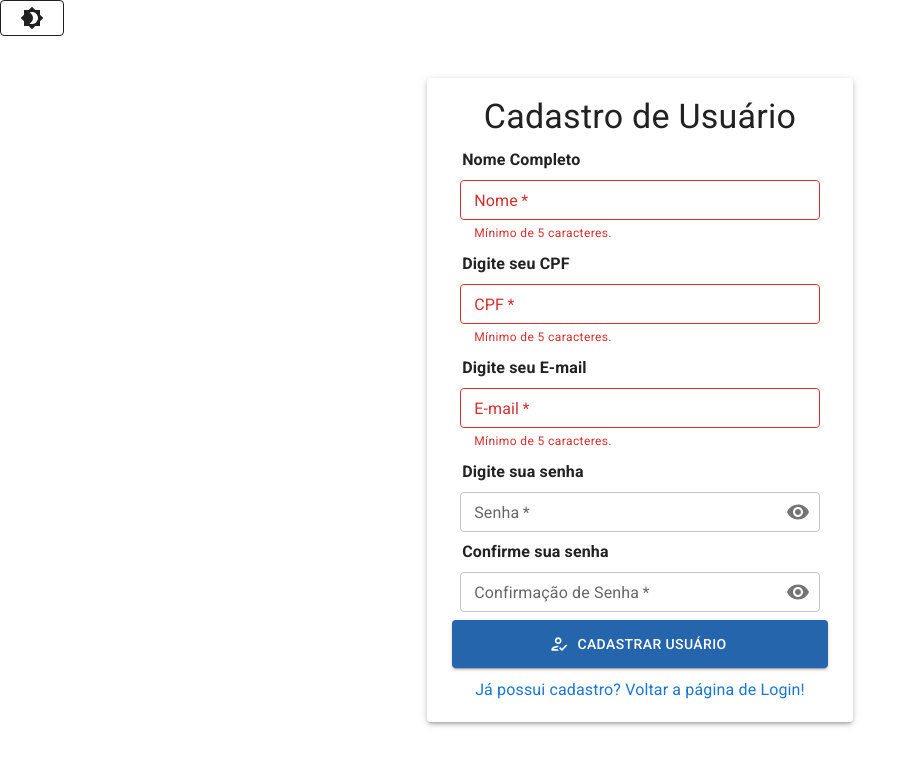
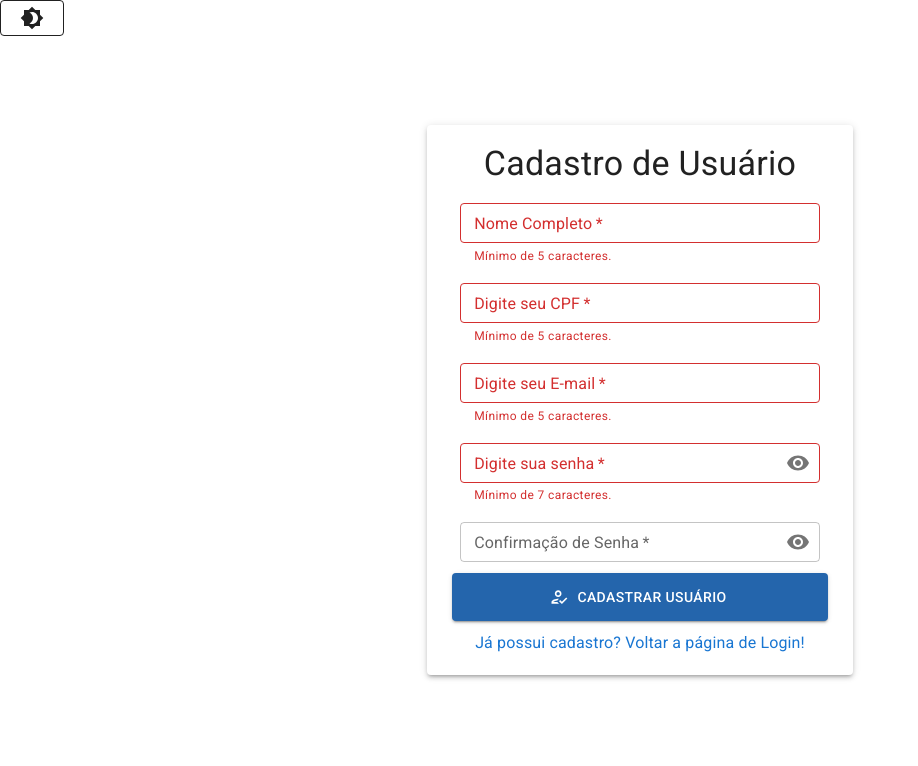
Before and after one commit to Andreloren/Note-System, a React (Vite) app: page /cadastro in a window 1280 px wide. Shown: the top 766 px of the page, without its empty margins (0-918 px from the left). Built offline with nearby package versions, Linux system fonts and the light colour scheme.

Commit message:
Validações de campos/Inicio Mask

```diff
--- a/package.json
+++ b/package.json
@@ -23,6 +23,7 @@
     "react-input-mask": "^2.0.4",
     "react-redux": "^8.0.4",
     "react-router-dom": "^6.4.1",
+    "react-text-mask": "^5.5.0",
     "redux-devtools-extension": "^2.13.9",
     "styled-components": "^5.3.6"
   },
@@ -30,6 +31,7 @@
     "@types/react": "^18.0.17",
     "@types/react-dom": "^18.0.6",
     "@types/react-input-mask": "^3.0.1",
+    "@types/react-text-mask": "^5.4.11",
     "@vitejs/plugin-react": "^2.1.0",
     "typescript": "^4.6.4",
     "vite": "^3.1.0"
--- a/src/page/cadastro/Cadastro.tsx
+++ b/src/page/cadastro/Cadastro.tsx
@@ -37,12 +37,15 @@ export const Cadastro: React.FC = () => {
   const [emailValido, setEmailValido] = useState(false);
 
   const [senha, setSenha] = useState("");
-  const [repsenha, setRepSenha] = useState("");
+  const [repSenha, setRepSenha] = useState("");
   const [senhaValido, setSenhaValido] = useState(false);
+  const [senhaRepValido, setSenhaRepValido] = useState(false);
 
-  const [mensagemNome, setMensagemNome] = useState("Mínimo de 5 letras");
-  const [mensagemCpf, setMensagemCpf] = useState("Mínimo de 5 letras");
-  const [mensagemEmail, setMensagemEmail] = useState("Mínimo de 5 letras");
+  const [mensagemNome, setMensagemNome] = useState("");
+  const [mensagemCpf, setMensagemCpf] = useState("");
+  const [mensagemEmail, setMensagemEmail] = useState("");
+  const [mensagemSenha, setMensagemSenha] = useState("");
+  const [mensagemRepSenha, setMensagemRepSenha] = useState("");
 
   const navigate = useNavigate();
 
@@ -80,21 +83,41 @@ export const Cadastro: React.FC = () => {
     }
   }, [email]);
 
+  useEffect(() => {
+    if (!senha || senha.length < 7) {
+      setSenhaValido(false);
+      setMensagemSenha("Mínimo de 7 caracteres.");
+    } else {
+      setSenhaValido(true);
+      setMensagemSenha("");
+    }
+  }, [senha]);
+
+  useEffect(() => {
+    if (senha !== repSenha) {
+      setSenhaRepValido(false);
+      setMensagemRepSenha("Senhas não conferem");
+    } else {
+      setSenhaRepValido(true);
+      setMensagemRepSenha("");
+    }
+  }, [repSenha]);
+
   const handleChange = (value: string, key: label) => {
     switch (key) {
-      case "Nome":
+      case "Nome Completo":
         setNome(value);
         break;
 
-      case "CPF":
+      case "Digite seu CPF":
         setCpf(value);
         break;
 
-      case "E-mail":
+      case "Digite seu E-mail":
         setEmail(value);
         break;
 
-      case "Senha":
+      case "Digite sua senha":
         setSenha(value);
         break;
 
@@ -116,12 +139,11 @@ export const Cadastro: React.FC = () => {
           sx={{ mx: 3, mt: 1 }}
         />
         <Box sx={formBoxStyledCad}>
-          <Label htmlFor="nome" texto="Nome Completo"></Label>
           <Input
             obrigatorio={true}
             error={!nomeValido}
             alturaInput="small"
-            placeholder="Nome"
+            placeholder="Nome Completo"
             valor={nome}
             textoAjuda={mensagemNome}
             cor="primary"
@@ -131,12 +153,12 @@ export const Cadastro: React.FC = () => {
             meuOnChange={handleChange}
             digitacaoMaxima={{ maxLength: 35 }}
           />
-          <Label htmlFor="cpf" texto="Digite seu CPF"></Label>
+
           <Input
             obrigatorio={true}
             error={!cpfValido}
             alturaInput="small"
-            placeholder="CPF"
+            placeholder="Digite seu CPF"
             valor={cpf}
             textoAjuda={mensagemCpf}
             cor="primary"
@@ -146,12 +168,12 @@ export const Cadastro: React.FC = () => {
             meuOnChange={handleChange}
             digitacaoMaxima={{ maxLength: 11 }}
           />
-          <Label htmlFor="email" texto="Digite seu E-mail"></Label>
+
           <Input
             obrigatorio={true}
             error={!emailValido}
             alturaInput="small"
-            placeholder="E-mail"
+            placeholder="Digite seu E-mail"
             valor={email}
             textoAjuda={mensagemEmail}
             cor="primary"
@@ -161,31 +183,35 @@ export const Cadastro: React.FC = () => {
             meuOnChange={handleChange}
             digitacaoMaxima={{ maxLength: 33 }}
           />
-          <Label htmlFor="senha" texto="Digite sua senha"></Label>
+
           <InputSenha
             obrigatorio={true}
             sizeInput="small"
             valor={senha}
             sizeLabel="small"
             cor="primary"
-            placeholder="Senha"
+            placeholder="Digite sua senha"
             comprimentoInput="40ch"
             identificador="outlined-adornment-password"
             meuOnChange={handleChange}
             digitacaoMaxima={{ maxLength: 10 }}
+            error={!senhaValido}
+            texto={mensagemSenha}
           />
-          <Label htmlFor="repSenha" texto="Confirme sua senha"></Label>
+
           <InputSenha
             obrigatorio={true}
             sizeInput="small"
             sizeLabel="small"
             cor="primary"
-            valor={repsenha}
+            valor={repSenha}
             placeholder="Confirmação de Senha"
             comprimentoInput="40ch"
             identificador="outlined-adornment-password"
             meuOnChange={handleChange}
             digitacaoMaxima={{ maxLength: 10 }}
+            error={!senhaRepValido}
+            texto={mensagemRepSenha}
           />
           <Button
             iconButton={<HowToRegOutlinedIcon />}
--- a/src/page/login/Login.tsx
+++ b/src/page/login/Login.tsx
@@ -12,7 +12,6 @@ import {
   formBoxStyledLog,
 } from "../../shared/components/login/LoginStyled";
 import { InputSenha, Input } from "../../shared/components/inputs/Input";
-import { Label } from "../../shared/components/label/Label";
 import { Button } from "../../shared/components/button/Button";
 import { buttonStyled } from "../../shared/components/button/ButtonStyled";
 import { Link } from "../../shared/components/footer/Footer";
@@ -28,6 +27,12 @@ export const Login: React.FC = () => {
   const navigate = useNavigate();
   const [cpf, setCpf] = useState("");
   const [senha, setSenha] = useState("");
+
+  const [mensagemCpf, setMensagemCpf] = useState("");
+  const [mensagemSenha, setMensagemSenha] = useState("");
+  const [senhaValido, setSenhaValido] = useState(false);
+  const [cpfValido, setcpfValido] = useState(false);
+
   const [usuarios, setUsuarios] = useState<UserLog[]>(
     JSON.parse(localStorage.getItem("usuarios") ?? "[]")
   );
@@ -35,11 +40,11 @@ export const Login: React.FC = () => {
 
   const handleChange = (value: string, key: label) => {
     switch (key) {
-      case "CPF":
+      case "Digite seu CPF":
         setCpf(value);
         break;
 
-      case "Senha":
+      case "Digite sua senha":
         setSenha(value);
         break;
 
@@ -47,6 +52,26 @@ export const Login: React.FC = () => {
         break;
     }
   };
+
+  // useEffect(() => {
+  //   if (!senha || senha.length < 7) {
+  //     setSenhaValido(false);
+  //     setMensagemSenha("Mínimo de 7 caracteres.");
+  //   } else {
+  //     setSenhaValido(true);
+  //     setMensagemSenha("");
+  //   }
+  // }, [senha]);
+
+  // useEffect(() => {
+  //   if (!cpf || !cpf.match(regexCpf)) {
+  //     setcpfValido(false);
+  //     setMensagemCpf("Mínimo de 5 caracteres.");
+  //   } else {
+  //     setcpfValido(true);
+  //     setMensagemCpf("");
+  //   }
+  // }, [cpf]);
 
   return (
     <Box sx={boxStyledLog}>
@@ -59,32 +84,31 @@ export const Login: React.FC = () => {
           sx={{ mx: 3, mt: 1 }}
         />
         <Box sx={formBoxStyledLog}>
-          <Label htmlFor="cpf" texto="Digite seu CPF"></Label>
           <Input
             obrigatorio={true}
-            error={false}
+            error={!cpfValido}
             valor={cpf}
             tipo="text"
             meuOnChange={handleChange}
             alturaInput="medium"
-            placeholder="CPF"
-            textoAjuda=""
+            placeholder="Digite seu CPF"
+            textoAjuda={mensagemCpf}
             cor="primary"
             comprimentoInput="40ch"
             identificador="outlined-size-normal"
             digitacaoMaxima={{ maxLength: 11 }}
           />
-          <Label htmlFor="senha" texto="Digite sua senha"></Label>
           <InputSenha
             obrigatorio={true}
-            error={false}
+            error={!senhaValido}
             valor={senha}
             meuOnChange={handleChange}
             cor="primary"
-            placeholder="Senha"
+            placeholder="Digite sua senha"
             comprimentoInput="40ch"
             identificador="outlined-adornment-password"
             digitacaoMaxima={{ maxLength: 10 }}
+            texto={mensagemSenha}
           />
           <Button
             iconButton={<DoorBackOutlinedIcon />}
--- a/src/shared/components/inputs/Input.tsx
+++ b/src/shared/components/inputs/Input.tsx
@@ -7,6 +7,7 @@ import {
   FormControl,
   InputAdornment,
   TextField,
+  FormHelperText,
 } from "@mui/material";
 import { Visibility, VisibilityOff } from "@mui/icons-material";
 import { inputLabel, inputSize, label, textFieldColor } from "../tipos/Tipos";
@@ -27,6 +28,7 @@ interface InputProps extends InputHTMLAttributes<HTMLInputElement> {
   sizeLabel?: inputLabel;
   sizeInput?: inputSize;
   digitacaoMaxima: object;
+  texto?: string;
 }
 
 export const Input: React.FC<InputProps> = ({
@@ -44,6 +46,7 @@ export const Input: React.FC<InputProps> = ({
   sizeInput,
   sizeLabel,
   digitacaoMaxima,
+  texto,
   ...props
 }) => {
   return (
@@ -92,6 +95,8 @@ export const InputSenha: React.FC<InputProps> = ({
   meuOnChange,
   valor,
   obrigatorio,
+  digitacaoMaxima,
+  texto,
 }) => {
   const [values, setValues] = useState<State>({ mostrarSenha: false });
 
@@ -126,6 +131,7 @@ export const InputSenha: React.FC<InputProps> = ({
             size={sizeInput}
             color={cor}
             id={identificador}
+            inputProps={digitacaoMaxima}
             type={values.mostrarSenha ? "text" : "password"}
             value={valor}
             onChange={(ev) => meuOnChange(ev.target.value, placeholder)}
@@ -143,6 +149,7 @@ export const InputSenha: React.FC<InputProps> = ({
             }
             label={placeholder}
           />
+          <FormHelperText error={error}>{texto}</FormHelperText>
         </FormControl>
       </div>
     </Box>
--- /dev/null
+++ b/src/shared/components/mascara/Mask.ts
@@ -0,0 +1 @@
+import MaskedInput from "react-text-mask";
--- a/src/store/modules/hooks.ts
+++ /dev/null
@@ -1,6 +0,0 @@
-import { TypedUseSelectorHook, useDispatch, useSelector } from "react-redux";
-import { AppDispatch, RootState } from "./index";
-
-export const useAppDispatch: () => AppDispatch = useDispatch;
-
-export const useAppSelector: TypedUseSelectorHook<RootState> = useSelector;
--- a/src/store/modules/index.ts
+++ /dev/null
@@ -1,12 +0,0 @@
-import rootReducer from "./rootReducer";
-import { configureStore } from "@reduxjs/toolkit";
-
-const store = configureStore({
-  reducer: rootReducer,
-});
-
-export type RootState = ReturnType<typeof store.getState>;
-
-export type AppDispatch = typeof store.dispatch;
-
-export { store };
--- a/src/store/modules/rootReducer.ts
+++ /dev/null
@@ -1,3 +0,0 @@
-import { combineReducers } from "@reduxjs/toolkit";
-
-export default combineReducers({});
--- a/src/styles/themes/Theme.tsx
+++ b/src/styles/themes/Theme.tsx
@@ -7,8 +7,6 @@ import { Button, CssBaseline } from "@mui/material";
 
 import PagesRoutes from "../../routes/PagesRoutes";
 import { ThemeStyle } from "../themes/ThemeStyled";
-import { Provider } from "react-redux";
-import { store } from "../../store/modules";
 
 const ColorModeContext = React.createContext({ toggleColorMode: () => {} });
 
@@ -56,11 +54,9 @@ const ToggleColorMode: React.FC = () => {
   return (
     <ColorModeContext.Provider value={colorMode}>
       <ThemeProvider theme={theme}>
-        <Provider store={store}>
-          <CssBaseline />
-          <MyButton />
-          <PagesRoutes />
-        </Provider>
+        <CssBaseline />
+        <MyButton />
+        <PagesRoutes />
       </ThemeProvider>
     </ColorModeContext.Provider>
   );
```
Also changed, not shown: src/shared/components/inputs/Masks.ts (deleted, +0 -13 lines), src/shared/components/tipos/Tipos.tsx (+4 -4 lines), 1 other file (tests, documents, lock files or other folders).
